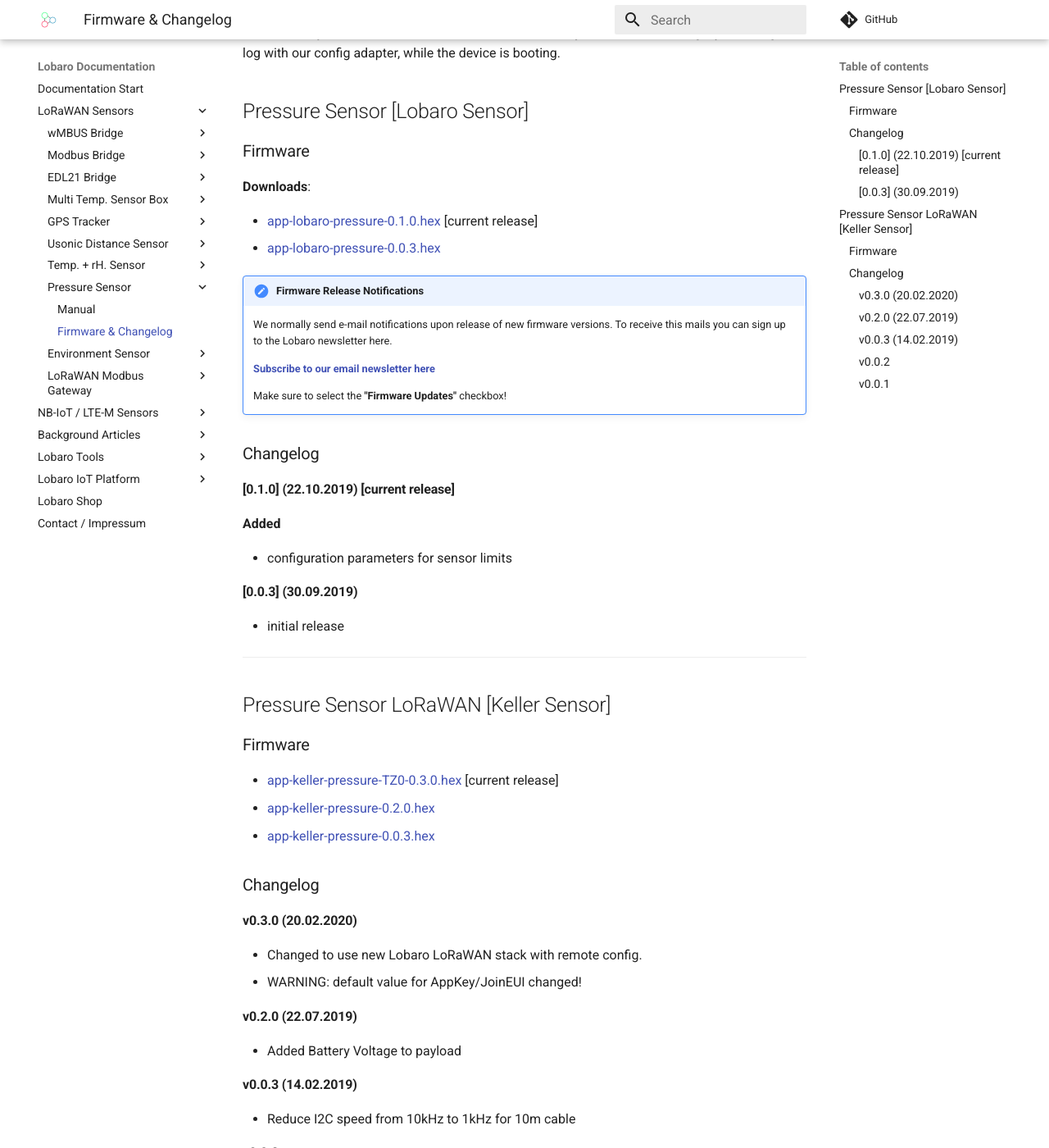
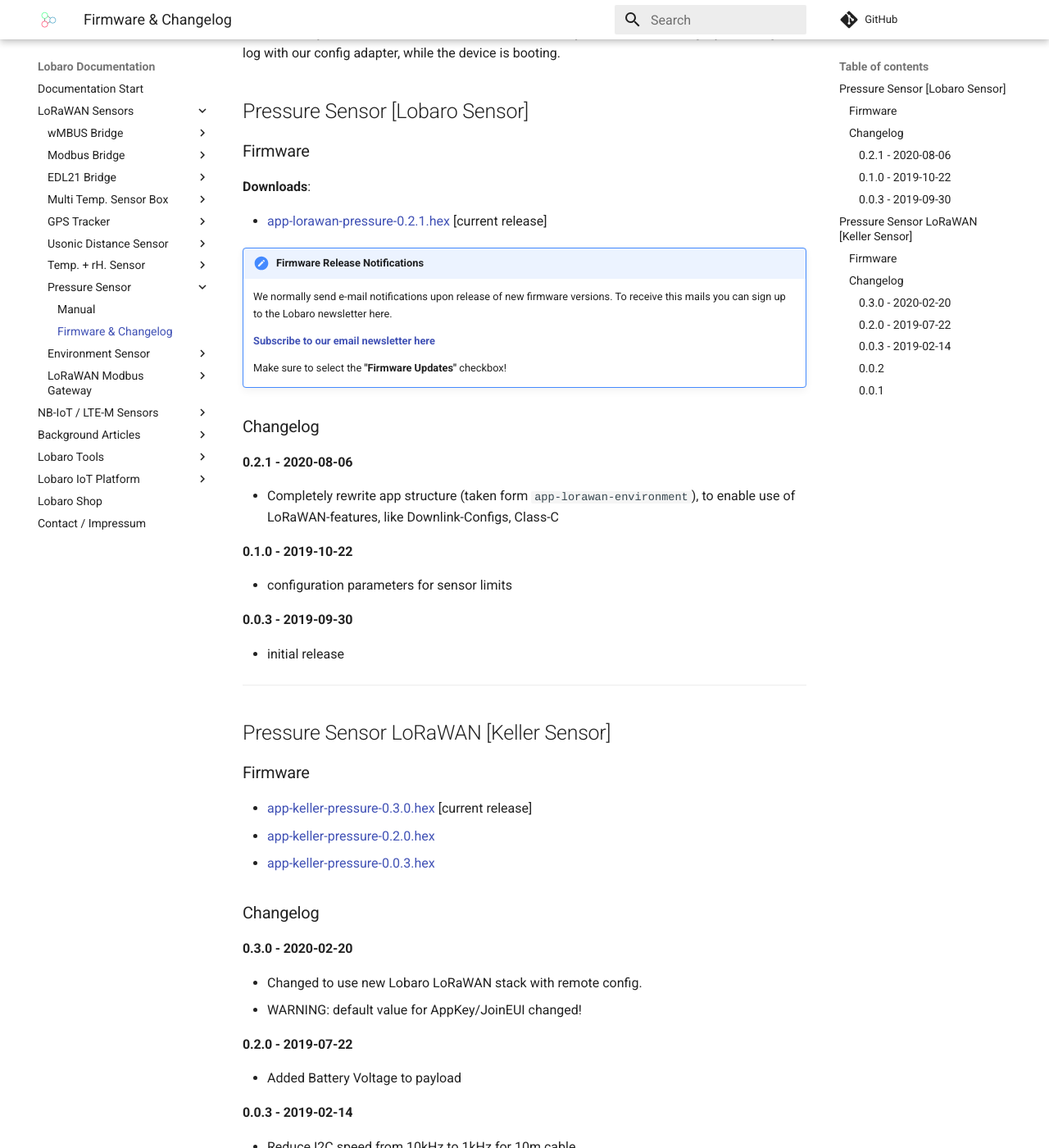
Before and after one commit to Lobaro/docs, an MkDocs documentation site: the page built from docs/lorawan-sensors/pressure-lorawan/firmware.md, in a window 1280 px wide and 1400 px high, scrolled down 204 px. Shown: the whole window at 82% size. Built offline with MkDocs 1.6.1 and Material for MkDocs 9.7.7, drawn with Linux system fonts in a browser that asks for light colours; a script that is not in the unit is left out; comment, search, counter and statistics services are not loaded; some of the changed text lies outside the part shown.

Commit message:
Release pressure 0.2.1 with downlink config support.
- New release for *lobaro sensor" firmware
- Remove some legacy (old hex files, verbose hex file names).
- Update manual; both variants support downlink config now
- Add disposal information

```diff
--- a/docs/lorawan-sensors/pressure-lorawan/firmware.md
+++ b/docs/lorawan-sensors/pressure-lorawan/firmware.md
@@ -10,8 +10,7 @@
 
 **Downloads**:
 
-* [app-lobaro-pressure-0.1.0.hex](firmware/app-lobaro-pressure-0.1.0+LoRa.hex) [current release]
-* [app-lobaro-pressure-0.0.3.hex](firmware/app-lobaro-pressure-0.0.3+LoRa.hex)
+* [app-lorawan-pressure-0.2.1.hex](firmware/app-lorawan-pressure-0.2.1.hex) [current release]
 
 !!! hint "Firmware Release Notifications"
     We normally send e-mail notifications upon release of new firmware versions. To receive this mails you can sign up
@@ -23,14 +22,14 @@
 
 ### Changelog
 
-#### [0.1.0] (22.10.2019) [current release]
+#### 0.2.1 - 2020-08-06
+- Completely rewrite app structure (taken form `app-lorawan-environment`), to enable use
+  of LoRaWAN-features, like Downlink-Configs, Class-C
 
-**Added**
+#### 0.1.0 - 2019-10-22
+- configuration parameters for sensor limits
 
- - configuration parameters for sensor limits
-
-#### [0.0.3] (30.09.2019)
-
+#### 0.0.3 - 2019-09-30
 - initial release
 
 ----
@@ -38,25 +37,25 @@
 
 ### Firmware
 
-* [app-keller-pressure-TZ0-0.3.0.hex](firmware/app-keller-pressure-TZ0-0.3.0.hex) [current release]
+* [app-keller-pressure-0.3.0.hex](firmware/app-keller-pressure-0.3.0.hex) [current release]
 * [app-keller-pressure-0.2.0.hex](firmware/app-keller-pressure-0.2.0.hex)
 * [app-keller-pressure-0.0.3.hex](firmware/app-keller-pressure-0.0.3.hex)
 
 ### Changelog
 
-#### v0.3.0 (20.02.2020)
+#### 0.3.0 - 2020-02-20
 - Changed to use new Lobaro LoRaWAN stack with remote config.
 - WARNING: default value for AppKey/JoinEUI changed!
 
-#### v0.2.0 (22.07.2019)
+#### 0.2.0 - 2019-07-22
 - Added Battery Voltage to payload
 
-#### v0.0.3 (14.02.2019)
+#### 0.0.3 - 2019-02-14
 - Reduce I2C speed from 10kHz to 1kHz for 10m cable
 
-#### v0.0.2
+#### 0.0.2
 - Update LoRaWAN Stack
 - Reduce I2C speed from 100kHz to 10kHz
 
-#### v0.0.1
-- inital version
+#### 0.0.1
+- initial version
```
Also changed, not shown: docs/lorawan-sensors/pressure-lorawan/index.md (+8 -6 lines), 5 other files.
